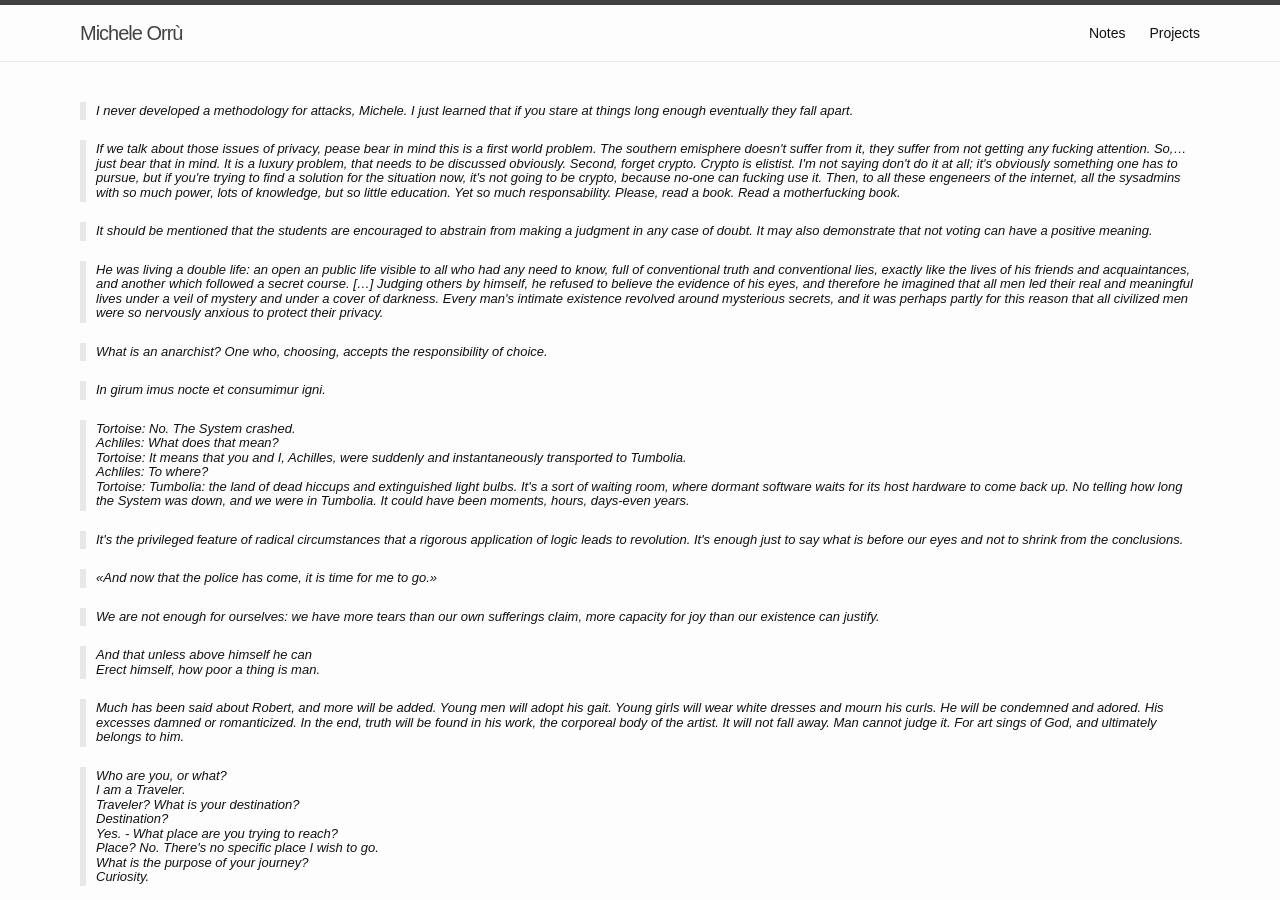
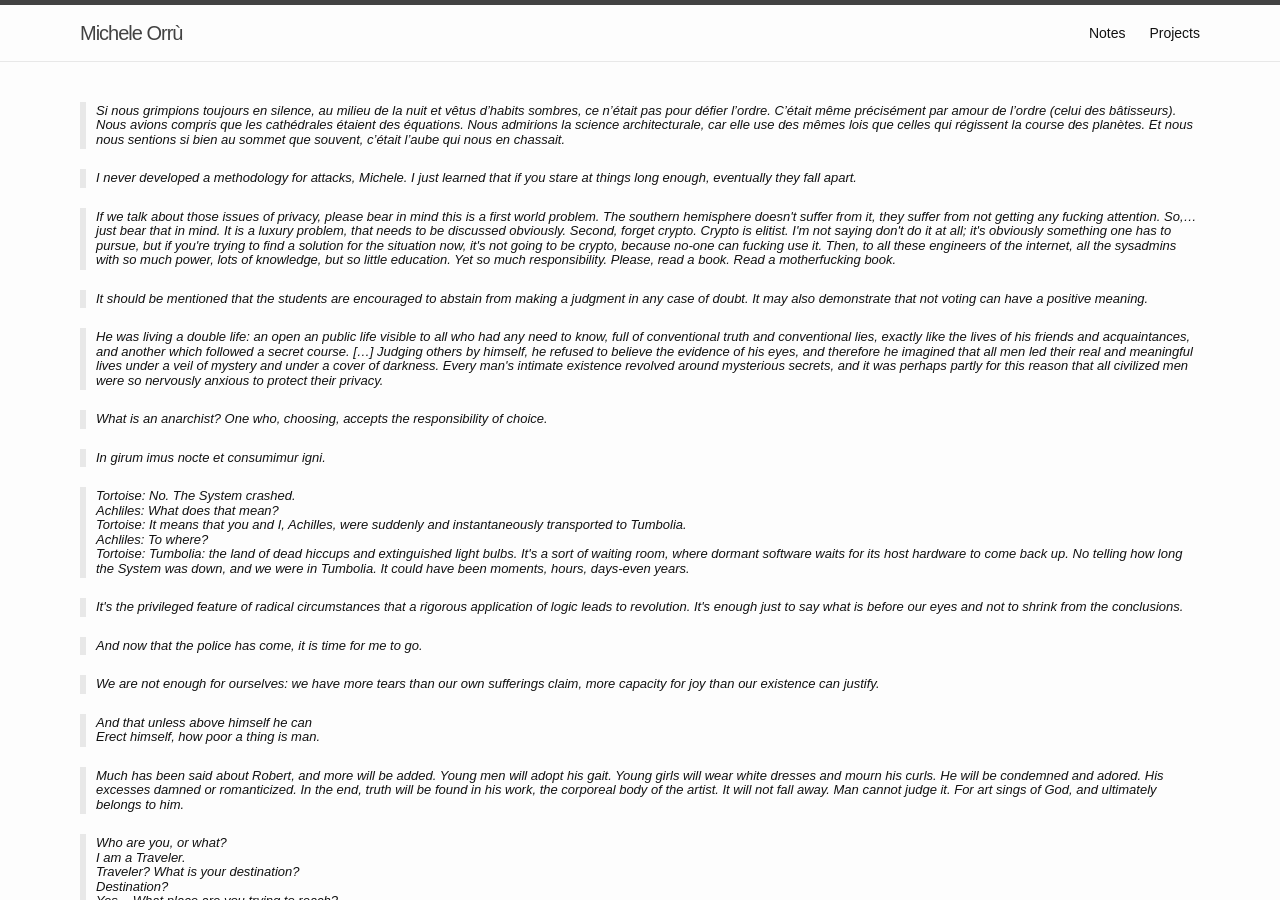
Before and after one commit to mmaker/mmaker.github.io, a Jekyll site: the page built from about/quotes.html, in a window 1280 px wide and 900 px high. Built offline with Jekyll 4.4.1, drawn with Linux system fonts in a browser that asks for light colours; nearby versions of some CDN libraries.

Commit message:
New papers! \o/

```diff
--- a/_includes/head.html
+++ b/_includes/head.html
@@ -2,9 +2,16 @@
   <meta charset="utf-8">
   <meta http-equiv="X-UA-Compatible" content="IE=edge">
   <meta name="viewport" content="width=device-width, initial-scale=1">
+  <meta name="description" content="{% if page.excerpt %}{{ page.excerpt | strip_html | strip_newlines | truncate: 160 }}{% else %}{{ site.description }}{% endif %}">
+  <meta property="og:image" content="https://www.di.ens.fr/~orru/toit-dma.jpg">
+  <meta name="twitter:image" content="https://www.di.ens.fr/~orru/toit-dma.jpg">
+
+  <meta name="twitter:card" content="summary"/>
+  <meta name="twitter:site" content="{{site.twitter_username}}"/>
+  <meta name="twitter:description" content="{% if page.excerpt %}{{ page.excerpt | strip_html | strip_newlines | truncate: 160 }}{% else %}{{ site.description }}{% endif %}">
+  <meta name="twitter:title" content="{% if page.title %}{{ page.title | escape }}{% else %}{{ site.title | escape }}{% endif %}"/>
 
   <title>{% if page.title %}{{ page.title | escape }}{% else %}{{ site.title | escape }}{% endif %}</title>
-  <meta name="description" content="{% if page.excerpt %}{{ page.excerpt | strip_html | strip_newlines | truncate: 160 }}{% else %}{{ site.description }}{% endif %}">
 
   <link rel="stylesheet" href="{{ "/css/main.css" | prepend: site.baseurl }}">
   <link rel="canonical" href="{{ page.url | replace:'index.html','' | prepend: site.baseurl | prepend: site.url }}">
--- a/_posts/2018-11-29-mimblewimble.markdown
+++ b/_posts/2018-11-29-mimblewimble.markdown
@@ -6,7 +6,7 @@
 ---
 
 <div class="announcement">
-This post is still a work in progress. But, at least, now I have a CSS all hacked-up to for displaying game-based notions
+This post is still a work in progress. But, at least, after 2 years I have a CSS all hacked-up to for displaying game-based notions
 as in <a href="https://ctan.org/pkg/cryptocode">cryptocode.sty</a>.
 </div>
 
--- a/about/quotes.html
+++ b/about/quotes.html
@@ -5,19 +5,24 @@
 <div class="quotes">
 
   <p>
+    Si nous grimpions toujours en silence, au milieu de la nuit et vêtus d’habits sombres, ce n’était pas pour défier l’ordre. C’était même précisément par amour de l’ordre (celui des bâtisseurs).
+    Nous avions compris que les cathédrales étaient des équations. Nous admirions la science architecturale, car elle use des mêmes lois que celles qui régissent la course des planètes. Et nous nous sentions si bien au sommet que souvent, c’était l’aube qui nous en chassait.
+  </p>
+
+  <p>
     I never developed a methodology for attacks, Michele.
-    I just learned that if you stare at things long enough eventually they fall apart.
+    I just learned that if you stare at things long enough, eventually they fall apart.
   </p>
 
   <!--<p>“What good is it to save the planet if humanity suffers?” CEO Rex Tillerson said at the oil giant’s annual meeting Wednesday.</p>-->
 
   <p>
-    If we talk about those issues of privacy, pease bear in mind this is a first world problem. The southern emisphere doesn't suffer from it, they suffer from not getting any fucking attention. So,… just bear that in mind. It is a luxury problem, that needs to be discussed obviously.
-    Second, forget crypto. Crypto is elistist. I'm not saying don't do it at all; it's obviously something one has to pursue, but if you're trying to find a solution for the situation now, it's not going to be crypto, because no-one can fucking use it.
-    Then, to all these engeneers of the internet, all the sysadmins with so much power, lots of knowledge, but so little education. Yet so much responsability. Please, read a book. Read a motherfucking book.
+    If we talk about those issues of privacy, please bear in mind this is a first world problem. The southern hemisphere doesn't suffer from it, they suffer from not getting any fucking attention. So,… just bear that in mind. It is a luxury problem, that needs to be discussed obviously.
+    Second, forget crypto. Crypto is elitist. I'm not saying don't do it at all; it's obviously something one has to pursue, but if you're trying to find a solution for the situation now, it's not going to be crypto, because no-one can fucking use it.
+    Then, to all these engineers of the internet, all the sysadmins with so much power, lots of knowledge, but so little education. Yet so much responsibility. Please, read a book. Read a motherfucking book.
   </p>
   <p>
-    It should be mentioned that the students are encouraged to abstrain from making a judgment in any case of doubt. It may also demonstrate that not voting can have a positive meaning.
+    It should be mentioned that the students are encouraged to abstain from making a judgment in any case of doubt. It may also demonstrate that not voting can have a positive meaning.
   </p>
   <p>
     He was living a double life: an open an public life visible to all who had any need to know, full of conventional truth and conventional lies, exactly like the lives of his friends and acquaintances, and another which followed a secret course. […] Judging others by himself, he refused to believe the evidence of his eyes, and therefore he imagined that all men led their real and meaningful lives under a veil of mystery and under a cover of darkness.
@@ -51,7 +56,7 @@
   </p>
 
   <p>
-    «And now that the police has come, it is time for me to go.»
+    And now that the police has come, it is time for me to go.
   </p>
 
   <p>
```
Also changed, not shown: defense.md (+15 -115 lines), index.html (+10 -2 lines), projets.md (+1 -1 lines).
